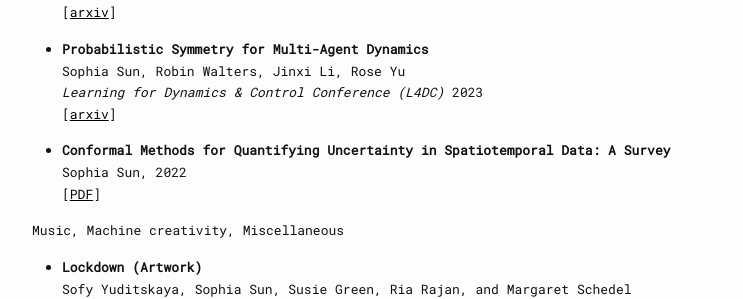
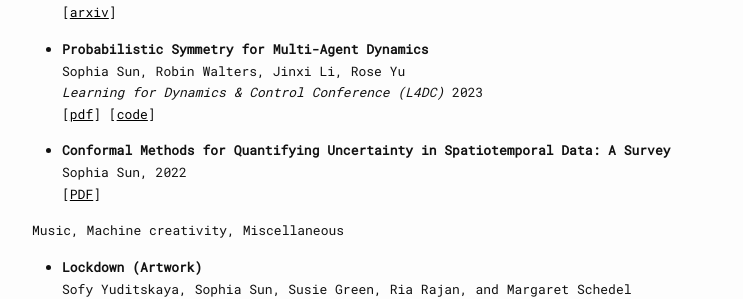
Before and after one commit to huiwenn/huiwenn.github.io, a Jekyll site: the page built from index.html, in a window 1280 px wide. Shown: the part 781-1080 px from the top of the page, without its empty margins (268-1011 px from the left). Built offline with Jekyll 4.4.1, drawn with Linux system fonts in a browser that asks for light colours.

Commit message:
repo link

```diff
--- a/index.html
+++ b/index.html
@@ -29,7 +29,7 @@ layout: homepage
 <ul>
 <li><h4>Probabilistic Symmetry for Multi-Agent Dynamics</h4> Sophia Sun, Robin Walters, Jinxi Li, Rose Yu <br>
   <i> Learning for Dynamics & Control Conference (L4DC) </i> 2023 <br>
-   [<a href="https://arxiv.org/abs/2205.01927">arxiv</a>] </li>
+   [<a href="https://arxiv.org/abs/2205.01927">pdf</a>] [<a href="https://github.com/Rose-STL-Lab/PECCO">code</a>] </li>
 </ul>
 <ul>
 <li><h4>Conformal Methods for Quantifying Uncertainty in Spatiotemporal Data: A Survey</h4> Sophia Sun, 2022 <br>
```
